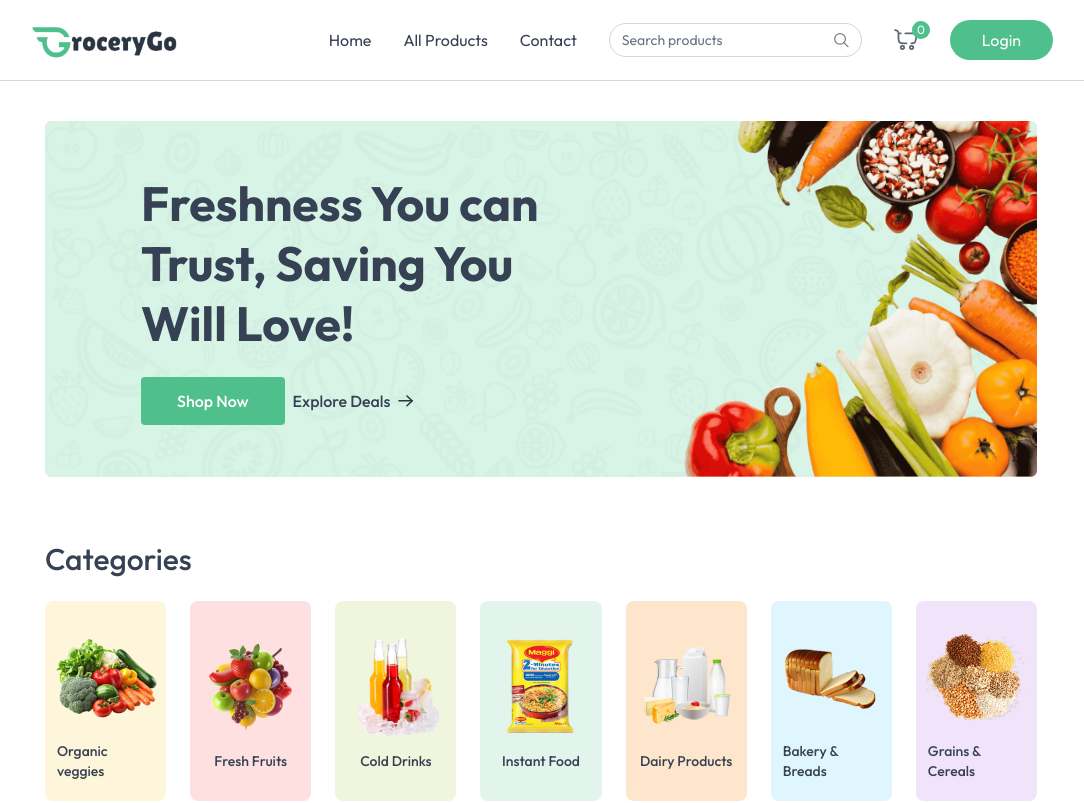
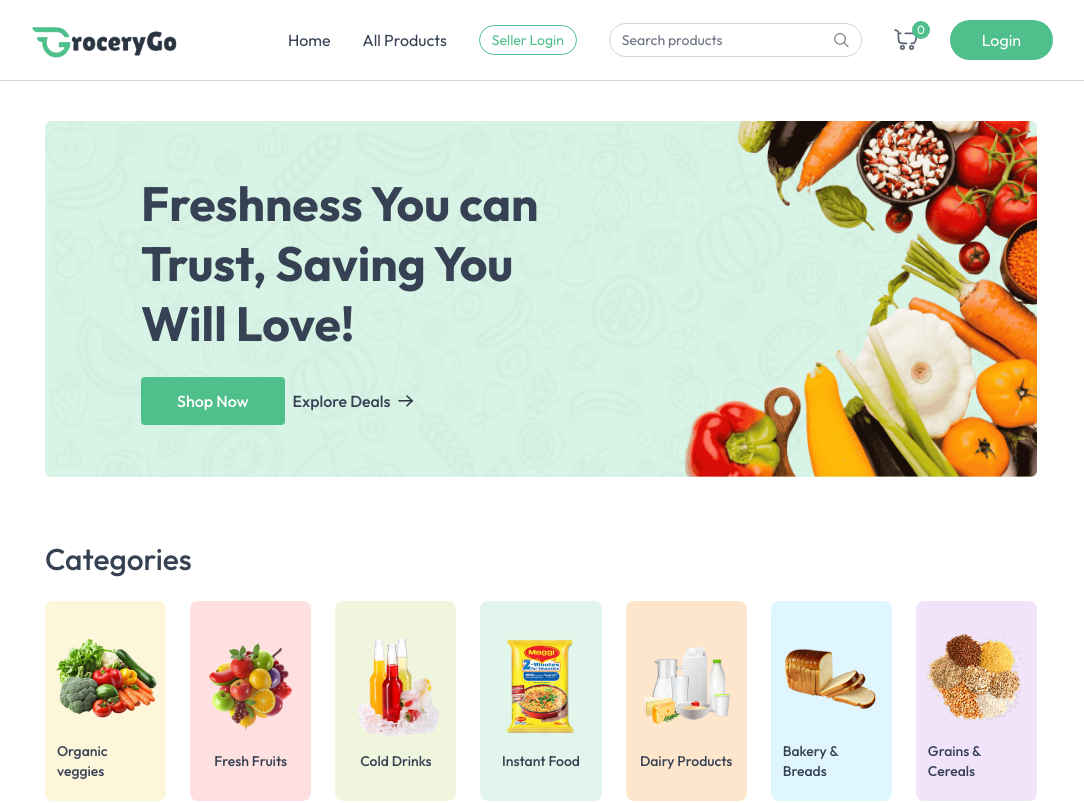
Before and after one commit to ya-sh23/GroceryGo, a React (Vite) app in the folder client/: page / in a window 1280 px wide. Shown: the top 803 px of the page, without its empty margins (99-1183 px from the left). Built offline with nearby package versions, Linux system fonts and the light colour scheme; no server answers.

Commit message:
`Refactored Navbar component: added Seller Login button, updated styles and z-index`

```diff
--- a/client/src/components/Navbar.jsx
+++ b/client/src/components/Navbar.jsx
@@ -38,7 +38,7 @@ const Navbar = () => {
   }, [searchQuery]);
 
   return (
-    <nav className="flex items-center justify-between px-6 md:px-16 lg:px-24 xl:px-32 py-4 border-b border-gray-300 bg-white relative transition-all">
+    <nav className="flex items-center justify-between px-6 md:px-16 lg:px-24 xl:px-32 py-4 border-b border-gray-300 bg-white relative transition-all z-50">
       <NavLink to="/" onClick={() => setOpen(false)}>
         <img className="h-12" src={assets.logo} alt="logo" />
       </NavLink>
@@ -47,7 +47,11 @@ const Navbar = () => {
       <div className="hidden sm:flex items-center gap-8">
         <NavLink to="/">Home</NavLink>
         <NavLink to="/products">All Products</NavLink>
-        <NavLink to="/">Contact</NavLink>
+        <NavLink to="/seller">
+          <button className="text-sm cursor-pointer px-3 py-1 bg-white hover:bg-[#4fbf8b] hover:text-white transition text-primary rounded-full border border-primary">
+            Seller Login
+          </button>
+        </NavLink>
 
         <div className="hidden lg:flex items-center text-sm gap-2 border border-gray-300 px-3 rounded-full">
           <input
@@ -136,7 +140,7 @@ const Navbar = () => {
         <div
           className={`${
             open ? "flex" : "hidden"
-          } absolute top-[60px] left-0 w-full bg-white shadow-md py-4 flex-col items-start gap-2 px-5 text-sm md:hidden`}
+          } absolute top-[60px] left-0 w-full bg-white shadow-md py-4 flex-col items-start gap-2 px-5 text-sm md:hidden z-50`}
         >
           <NavLink to="/" onClick={() => setOpen(false)}>
             Home
@@ -150,7 +154,9 @@ const Navbar = () => {
             </NavLink>
           )}
           <NavLink to="/" onClick={() => setOpen(false)}>
-            Contact
+            <button className="text-xs cursor-pointer px-3 py-1 bg-white hover:bg-[#4fbf8b] hover:text-white transition text-primary rounded-full border border-primary">
+              Seller Login
+            </button>
           </NavLink>
           {!user ? (
             <NavLink to="/login">
```
